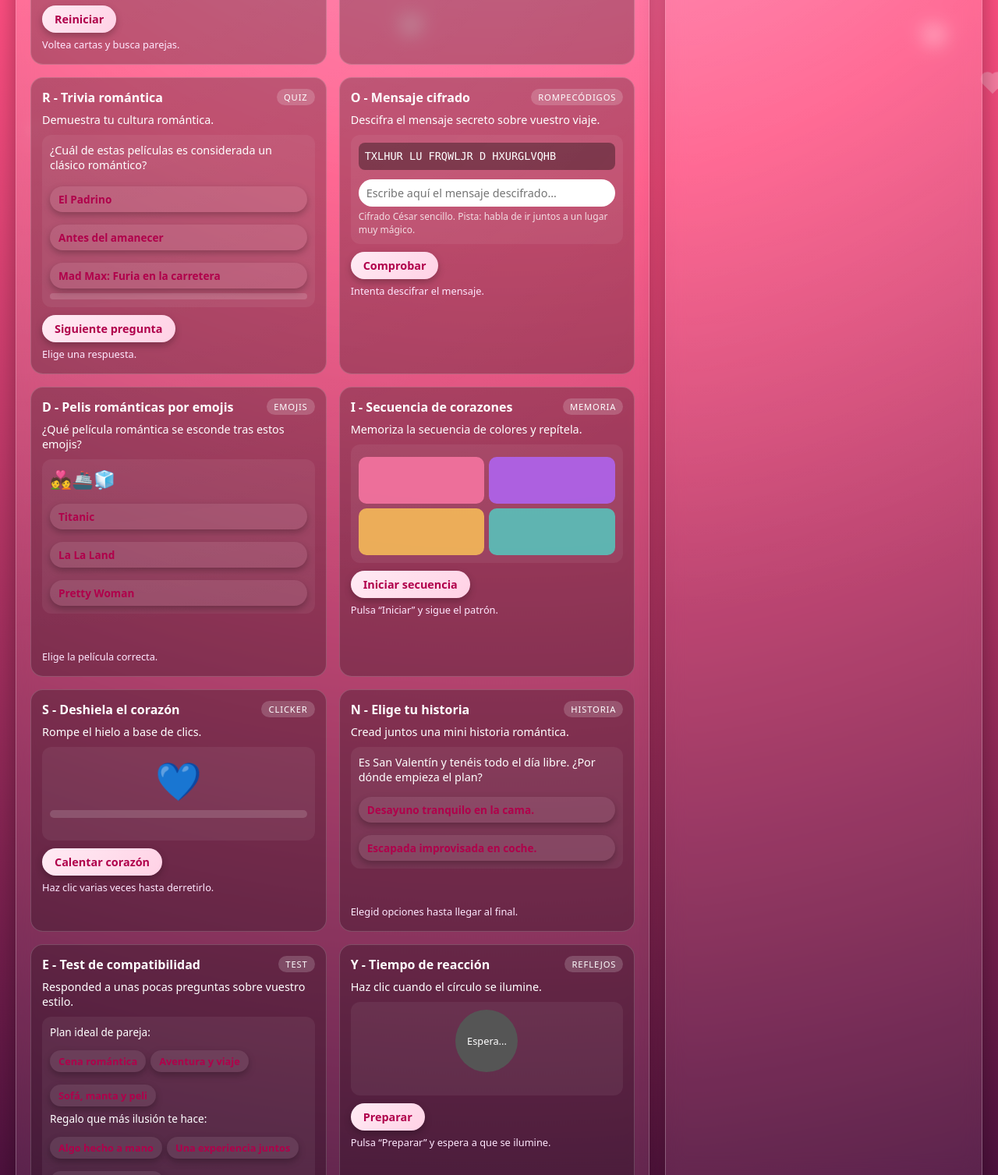
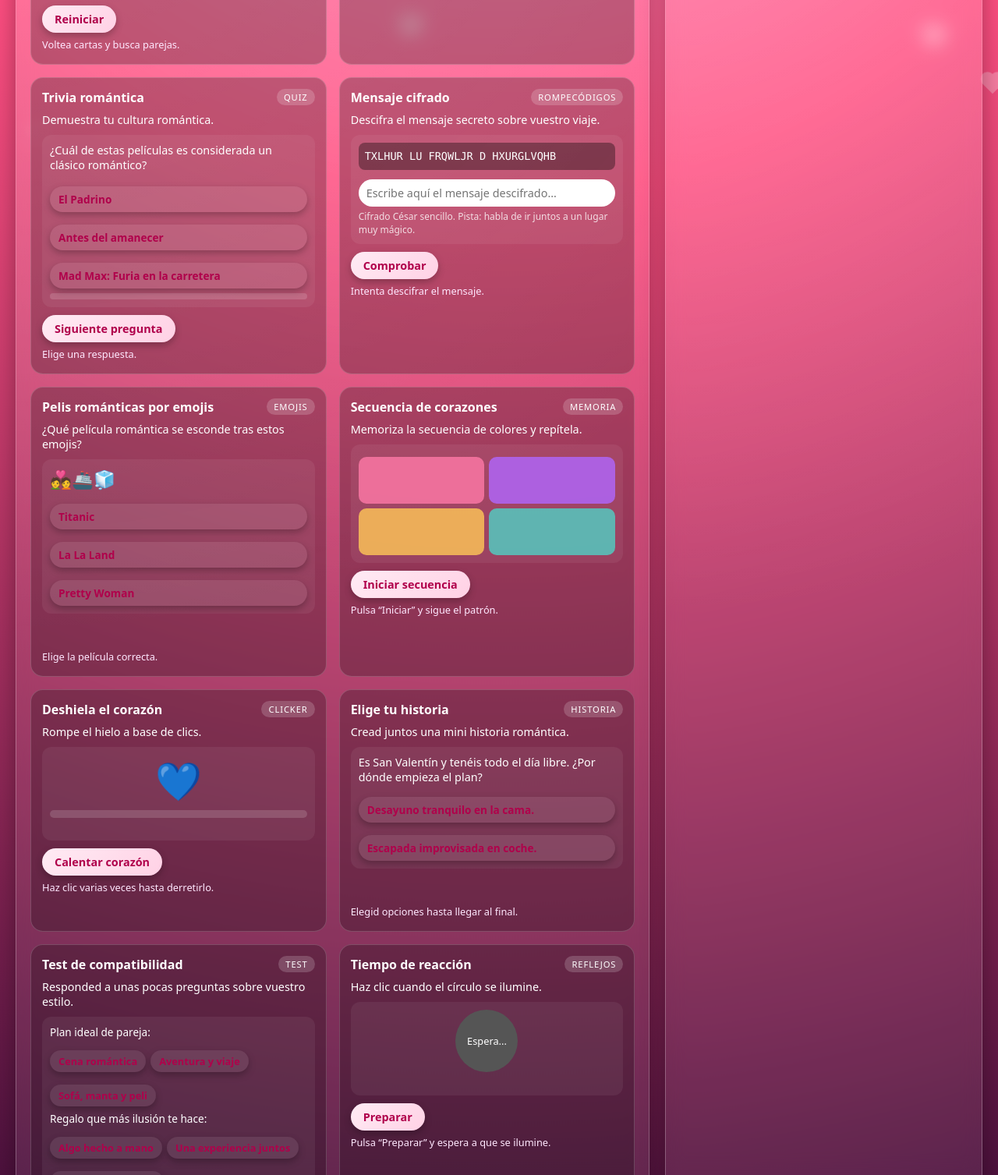
Before and after one commit to aramirez69/minijuegos, a plain HTML site: page index.html in a window 1280 px wide. Shown: the part 616-2123 px from the top of the page at 78% size. Drawn offline with Linux system fonts and the light colour scheme.

Commit message:
Update index.html

```diff
--- a/index.html
+++ b/index.html
@@ -694,7 +694,7 @@
           <!--Memory -->
           <div class="game-card" data-letter="E">
             <div class="game-card-header">
-              <div class="game-title">E - Memory de corazones</div>
+              <div class="game-title">Memory de corazones</div>
               <div class="game-badge">Memoria</div>
             </div>
             <div class="game-body">
@@ -711,7 +711,7 @@
           <!--Atrapa corazones -->
           <div class="game-card" data-letter="U">
             <div class="game-card-header">
-              <div class="game-title">U - Atrapa corazones</div>
+              <div class="game-title">Atrapa corazones</div>
               <div class="game-badge">Reflejos</div>
             </div>
             <div class="game-body">
@@ -730,7 +730,7 @@
           <!--Trivia romántica -->
           <div class="game-card" data-letter="R">
             <div class="game-card-header">
-              <div class="game-title">R - Trivia romántica</div>
+              <div class="game-title">Trivia romántica</div>
               <div class="game-badge">Quiz</div>
             </div>
             <div class="game-body">
@@ -751,7 +751,7 @@
           <!--Mensaje cifrado -->
           <div class="game-card" data-letter="O">
             <div class="game-card-header">
-              <div class="game-title">O - Mensaje cifrado</div>
+              <div class="game-title">Mensaje cifrado</div>
               <div class="game-badge">Rompecódigos</div>
             </div>
             <div class="game-body">
@@ -770,7 +770,7 @@
           <!--Pelis por emojis -->
           <div class="game-card" data-letter="D">
             <div class="game-card-header">
-              <div class="game-title">D - Pelis románticas por emojis</div>
+              <div class="game-title">Pelis románticas por emojis</div>
               <div class="game-badge">Emojis</div>
             </div>
             <div class="game-body">
@@ -787,7 +787,7 @@
           <!--Simon de colores -->
           <div class="game-card" data-letter="I">
             <div class="game-card-header">
-              <div class="game-title">I - Secuencia de corazones</div>
+              <div class="game-title">Secuencia de corazones</div>
               <div class="game-badge">Memoria</div>
             </div>
             <div class="game-body">
@@ -809,7 +809,7 @@
           <!--Deshiela el corazón -->
           <div class="game-card" data-letter="S">
             <div class="game-card-header">
-              <div class="game-title">S - Deshiela el corazón</div>
+              <div class="game-title">Deshiela el corazón</div>
               <div class="game-badge">Clicker</div>
             </div>
             <div class="game-body">
@@ -829,7 +829,7 @@
           <!--Elige tu historia -->
           <div class="game-card" data-letter="N">
             <div class="game-card-header">
-              <div class="game-title">N - Elige tu historia</div>
+              <div class="game-title">Elige tu historia</div>
               <div class="game-badge">Historia</div>
             </div>
             <div class="game-body">
@@ -846,7 +846,7 @@
           <!--Compatibilidad -->
           <div class="game-card" data-letter="E2">
             <div class="game-card-header">
-              <div class="game-title">E - Test de compatibilidad</div>
+              <div class="game-title">Test de compatibilidad</div>
               <div class="game-badge">Test</div>
             </div>
             <div class="game-body">
@@ -861,7 +861,7 @@
           <!--Juego de reacción -->
           <div class="game-card" data-letter="Y">
             <div class="game-card-header">
-              <div class="game-title">Y - Tiempo de reacción</div>
+              <div class="game-title">Tiempo de reacción</div>
               <div class="game-badge">Reflejos</div>
             </div>
             <div class="game-body">
```
